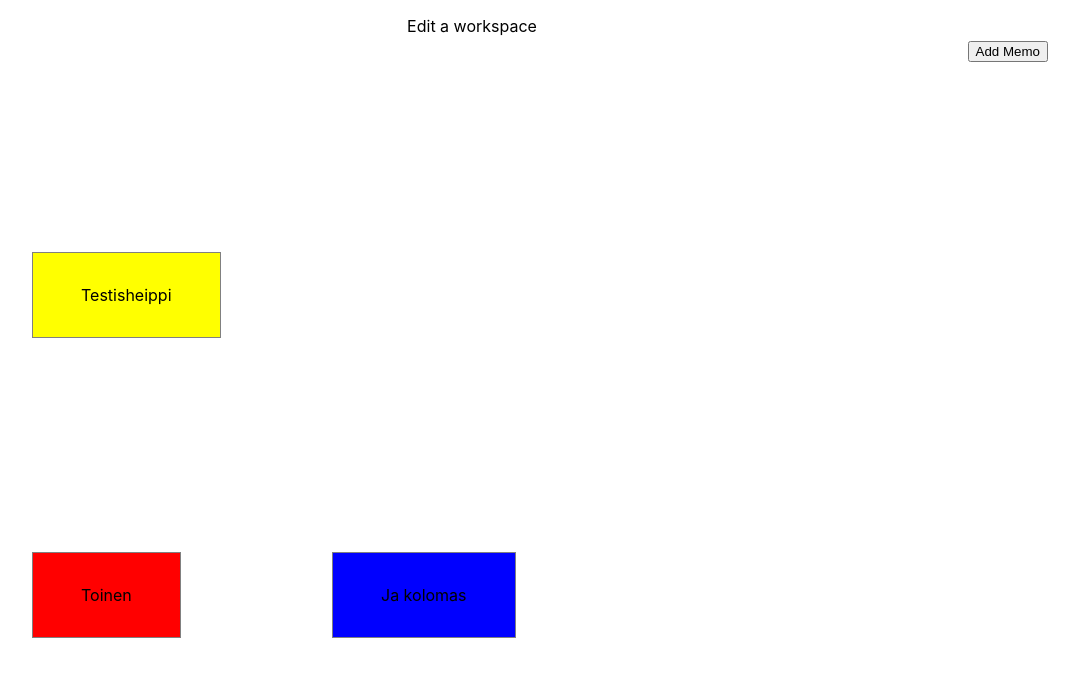
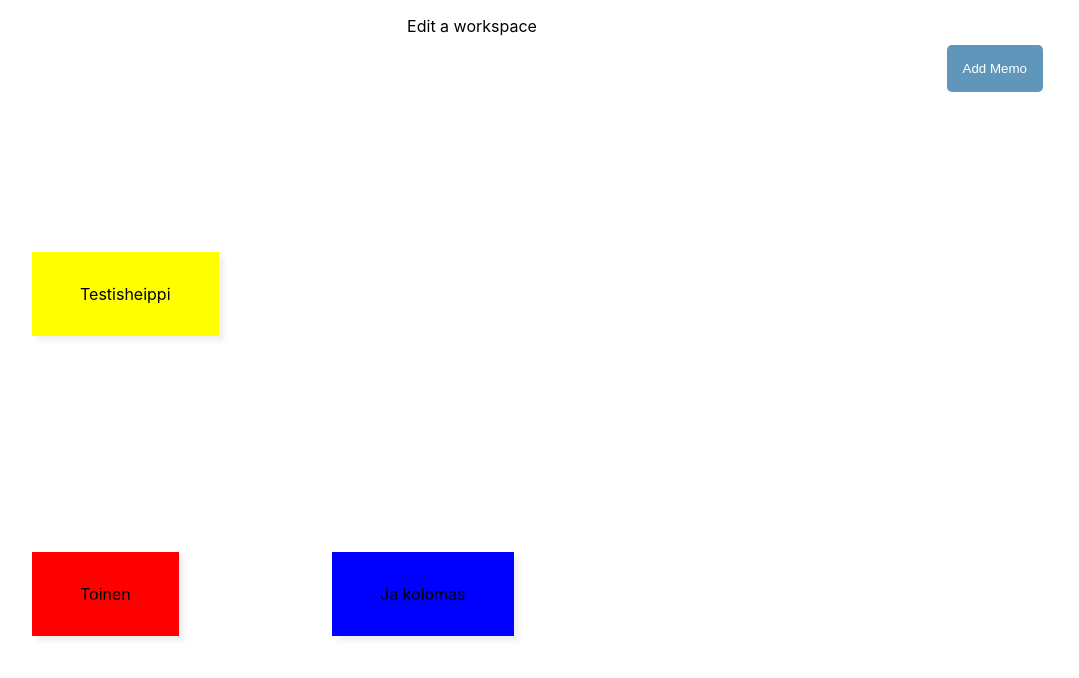
Before and after one commit to Mar-3/DistributedSystemsFinalProject, a React (Create React App) app in the folder frontend/: page / in a window 1280 px wide. Shown: the top 678 px of the page, without its empty margins (168-1247 px from the left). Built offline with nearby package versions, Linux system fonts and the light colour scheme.

Commit message:
Added css to editbox

```diff
--- /dev/null
+++ b/frontend/src/UI/EditBox/EditBox.css
@@ -0,0 +1,16 @@
+#editbox {
+    background-color: #E7ECEF;
+    border-radius: 1rem;
+    box-shadow: rgba(209, 209, 209) 10px 10px 10px;
+}
+
+
+
+button {
+    background-color: #6096BA;
+    border: none;
+    border-radius: 5px;
+    color: white;
+    padding: 1rem;
+    margin: 5px;
+}
--- a/frontend/src/UI/EditBox/EditBox.js
+++ b/frontend/src/UI/EditBox/EditBox.js
@@ -1,4 +1,5 @@
 import { useEffect, useState } from "react"
+import './EditBox.css'
 export const EditBox = ({objectId,  editObject, handleEditOutClick}) => {
 
     const [text, setText] = useState('')
@@ -7,11 +8,11 @@ export const EditBox = ({objectId,  editObject, handleEditOutClick}) => {
 
     return (
         <>
-        <div style={{padding: '3rem', position:'absolute', top:'50%', left:'50%', border:"1px solid gray"}}>
+        <div id="editbox" style={{padding: '3rem', position:'absolute', top:'50%', left:'50%', border:"1px solid gray"}}>
             <h4>Editing Object {objectId}</h4>
-            <h5>color</h5><input onInput={(e) => setText(e.currentTarget.value)}></input>
+            <h5>Text</h5><input onInput={(e) => setText(e.currentTarget.value)}></input>
             <br></br>
-            <h5>color</h5><input onInput={(e) => setColor(e.currentTarget.value)}></input>
+            <h5>Color</h5><input type="color" onInput={(e) => setColor(e.currentTarget.value)}></input>
             <br></br>
             <button onClick={(e) => editObject(objectId, text, color)}>Update</button>
         </div>
--- a/frontend/src/objectComponents/Memo/Memo.css
+++ b/frontend/src/objectComponents/Memo/Memo.css
@@ -10,7 +10,7 @@
     width: fit-content;
     height: fit-content;
     padding: 2rem;
-    border: 1px solid gray;
+    box-shadow: rgba(209, 209, 209, 0.35) 5px 5px 5px;
 }
 
 .memo-text {
```
